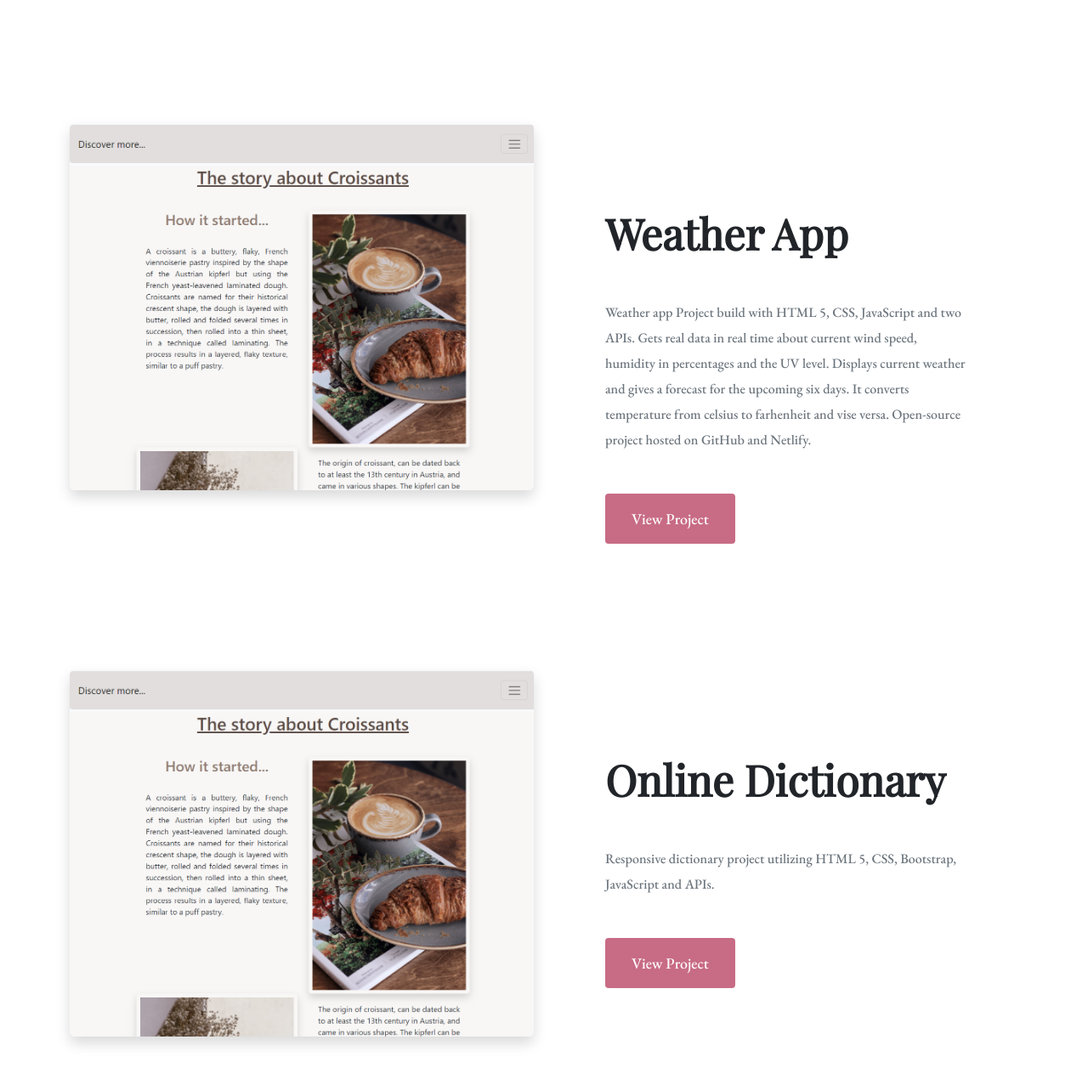
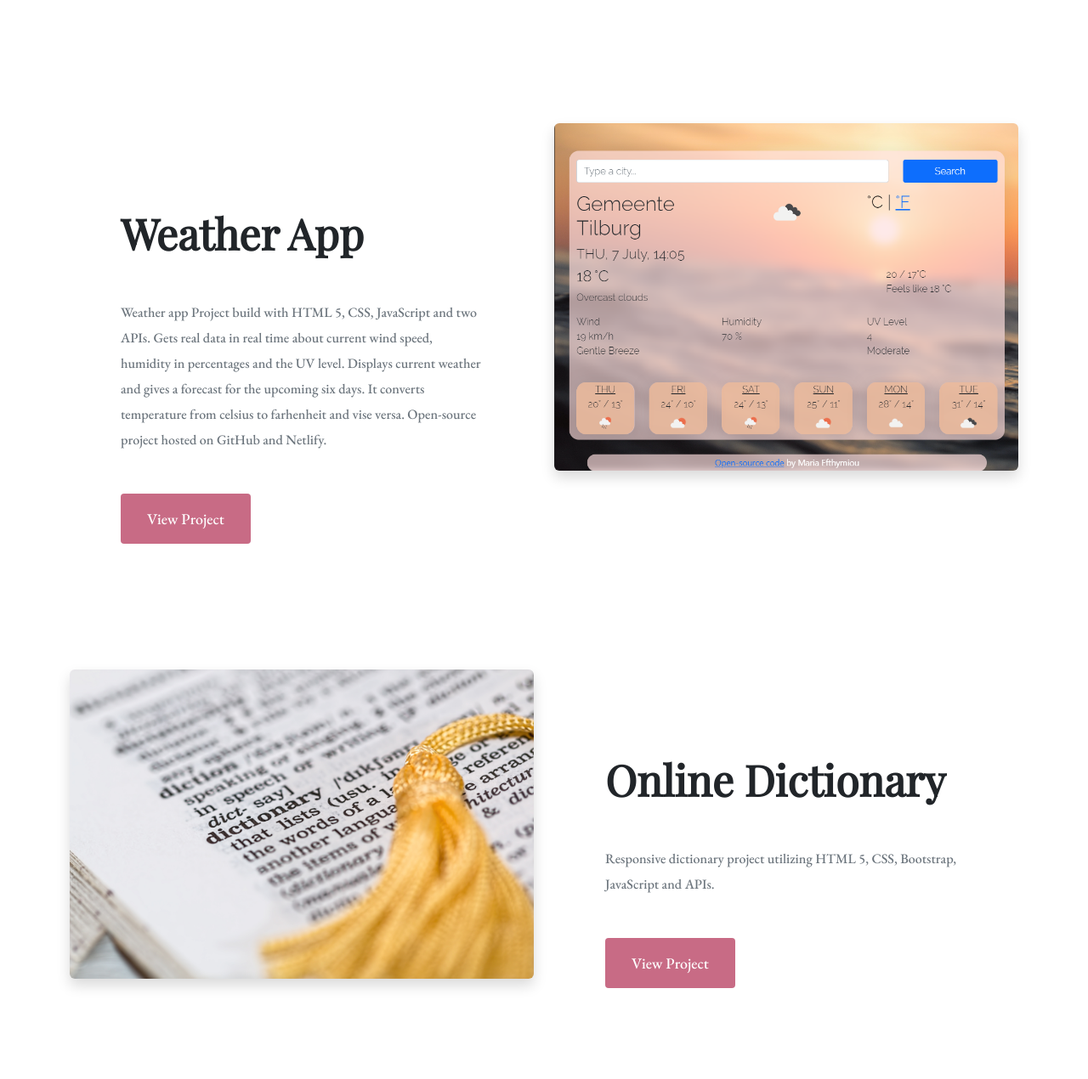
Before and after one commit to Maria09876/Portfolio, a plain HTML site: page index.html in a window 1280 px wide. Shown: the part 1741-3011 px from the top of the page at 85% size. Drawn offline with nearby package versions, Linux system fonts and the light colour scheme; a web font is replaced by a local one.

Commit message:
changed html layout and images

```diff
--- a/index.html
+++ b/index.html
@@ -76,13 +76,6 @@
       </div>
 
       <div class="row mb-5">
-        <div class="col d-none d-md-block">
-          <img
-            src="/images/croissants.png"
-            alt="about croissants"
-            class="img-fluid rounded shadow"
-          />
-        </div>
         <div class="col">
           <div class="project-description">
             <h2 class="mb-5">Weather App</h2>
@@ -98,12 +91,20 @@
             <hr class="solid" />
           </div>
         </div>
+
+        <div class="col d-none d-md-block">
+          <img
+            src="/images/weather.png"
+            alt="about croissants"
+            class="img-fluid rounded shadow"
+          />
+        </div>
       </div>
 
       <div class="row mb-5">
         <div class="col d-none d-md-block">
           <img
-            src="/images/croissants.png"
+            src="/images/dictionary.jpg"
             alt="about croissants"
             class="img-fluid rounded shadow"
           />
```
